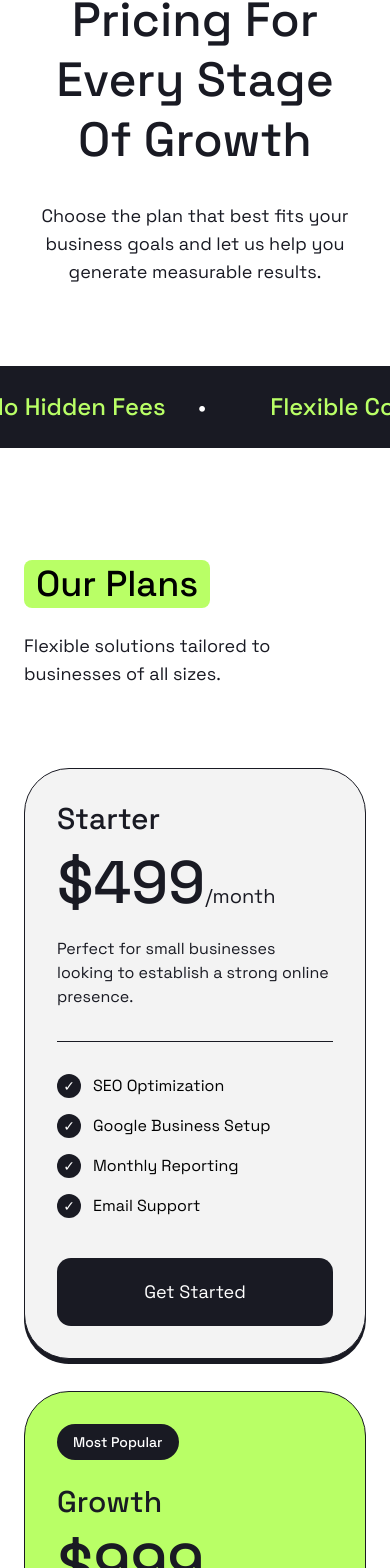
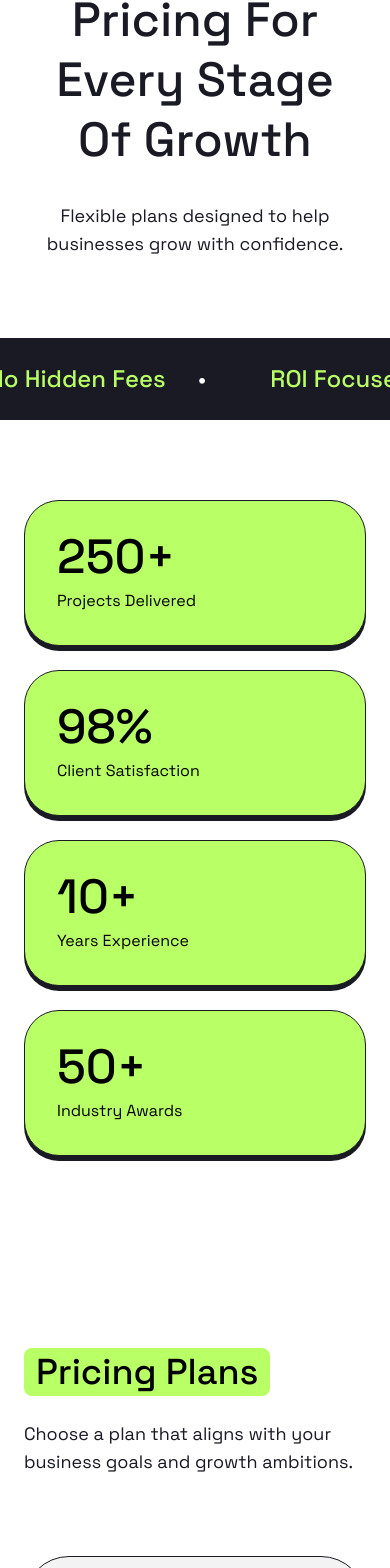
Before and after one commit to Rishi-Rusia/Positivus-NextJS, a Next.js app in the folder positivus/: page /pricing in a window 390 px wide. Shown: the part 431-1999 px from the top of the page. Built offline with nearby package versions, Linux system fonts and the light colour scheme.

Commit message:
pricing page completed

```diff
--- a/positivus/package.json
+++ b/positivus/package.json
@@ -16,7 +16,8 @@
     "react": "19.2.4",
     "react-countup": "^6.5.3",
     "react-dom": "19.2.4",
-    "react-simple-typewriter": "^5.0.1"
+    "react-simple-typewriter": "^5.0.1",
+    "recharts": "^3.8.1"
   },
   "devDependencies": {
     "@tailwindcss/postcss": "^4",
--- a/positivus/src/app/pricing/page.tsx
+++ b/positivus/src/app/pricing/page.tsx
@@ -1,186 +1,154 @@
+import PageHero from "../..//components/Banners/PageHero.tsx";
 import Marquee from "../../components/UI/Marquee";
+
+import MetricCard from "../../components/UI/MetricCard";
+import PricingCard from "../../components/UI/PricingCard";
+
+import RevenueGrowthChart from "../../components/UI/Charts/RevenueGrowthChart";
+import PricingComparisonChart from "../../components/UI/Charts/PricingComparisonChart";
+
+import ProcessFlow from "../../components/UI/ProcessFlow";
+
+import CTASection from "../../components/Banners/CTASection";
+import ContactSection from "../../components/Sections/ContactSection";
+import TestimonialSection from "../../components/Sections/TestimonialSection";
+
 import SectionHeader from "../../components/layout/SectionHeader";
-import TestimonialSection from "../../components/Sections/TestimonialSection";
-import ContactSection from "../../components/Sections/ContactSection";
-import CTASection from "../../components/Banners/CTASection";
 
 export default function PricingPage() {
-  const plans = [
-    {
-      name: "Starter",
-      price: "$499",
-      description:
-        "Perfect for small businesses looking to establish a strong online presence.",
-      features: [
-        "SEO Optimization",
-        "Google Business Setup",
-        "Monthly Reporting",
-        "Email Support",
-      ],
-      featured: false,
-    },
-    {
-      name: "Growth",
-      price: "$999",
-      description:
-        "Designed for growing businesses ready to scale their marketing efforts.",
-      features: [
-        "Everything in Starter",
-        "PPC Campaign Management",
-        "Social Media Marketing",
-        "Bi-Weekly Strategy Calls",
-      ],
-      featured: true,
-    },
-    {
-      name: "Enterprise",
-      price: "$1999",
-      description:
-        "Comprehensive digital marketing solutions for ambitious organizations.",
-      features: [
-        "Everything in Growth",
-        "Dedicated Account Manager",
-        "Advanced Analytics",
-        "Custom Growth Strategy",
-      ],
-      featured: false,
-    },
-  ];
+  return (
+    <main>
+      <PageHero
+        badge="Pricing"
+        title="Transparent Pricing For Every Stage Of Growth"
+        description="Flexible plans designed to help businesses grow with confidence."
+        backgroundText="PRICING"
+      />
 
-  return (
-    <main className="overflow-hidden">
-      {/* HERO */}
-      <section className="relative mx-auto max-w-7xl px-6 py-20 lg:px-8 lg:py-28">
-        <div className="absolute left-1/2 top-1/2 hidden -translate-x-1/2 -translate-y-1/2 select-none text-[220px] font-bold text-[#191A23]/5 lg:block">
-          PRICING
-        </div>
+      <Marquee
+        items={[
+          "No Hidden Fees",
+          "ROI Focused",
+          "Transparent Reporting",
+          "Dedicated Support",
+          "Growth Driven",
+          "Performance Marketing",
+        ]}
+      />
 
-        <div className="relative text-center">
-          <div className="mb-6 inline-block rounded-xl bg-[#B9FF66] px-4 py-2 text-lg font-medium text-[#191A23]">
-            Pricing
-          </div>
+      {/* Metrics */}
+      <section className="mx-auto max-w-7xl px-6 py-20 lg:px-8">
+        <div className="grid gap-6 md:grid-cols-2 lg:grid-cols-4">
+          <MetricCard
+            value={250}
+            suffix="+"
+            label="Projects Delivered"
+          />
 
-          <h1 className="mx-auto max-w-4xl text-5xl font-medium leading-tight text-[#191A23] md:text-6xl lg:text-[72px]">
-            Transparent Pricing For Every Stage Of Growth
-          </h1>
+          <MetricCard
+            value={98}
+            suffix="%"
+            label="Client Satisfaction"
+          />
 
-          <p className="mx-auto mt-8 max-w-2xl text-lg text-[#191A23] md:text-xl">
-            Choose the plan that best fits your business goals and let us help
-            you generate measurable results.
-          </p>
+          <MetricCard
+            value={10}
+            suffix="+"
+            label="Years Experience"
+          />
+
+          <MetricCard
+            value={50}
+            suffix="+"
+            label="Industry Awards"
+          />
         </div>
       </section>
 
-      {/* MARQUEE */}
-      <Marquee
-        items={[
-          "No Hidden Fees",
-          "Flexible Contracts",
-          "Dedicated Support",
-          "Transparent Reporting",
-          "ROI Focused",
-          "Growth Driven",
-        ]}
-      />
-
-      {/* PRICING */}
+      {/* Pricing Cards */}
       <section className="mx-auto max-w-7xl px-6 py-20 lg:px-8">
         <SectionHeader
-          title="Our Plans"
-          description="Flexible solutions tailored to businesses of all sizes."
+          title="Pricing Plans"
+          description="Choose a plan that aligns with your business goals and growth ambitions."
         />
 
         <div className="mt-12 grid gap-8 lg:grid-cols-3">
-          {plans.map((plan) => (
-            <div
-              key={plan.name}
-              className={`rounded-[45px] border border-[#191A23] p-8 shadow-[0_5px_0_0_#191A23] transition-all duration-300 hover:-translate-y-1 ${
-                plan.featured
-                  ? "bg-[#B9FF66]"
-                  : "bg-[#F3F3F3]"
-              }`}
-            >
-              {plan.featured && (
-                <div className="mb-6 inline-block rounded-full bg-[#191A23] px-4 py-2 text-sm font-medium text-white">
-                  Most Popular
-                </div>
-              )}
+          <PricingCard
+            name="Starter"
+            price="$499"
+            description="Perfect for businesses establishing their digital presence."
+            features={[
+              "SEO Optimization",
+              "Monthly Reporting",
+              "Email Support",
+              "Google Business Setup",
+            ]}
+          />
 
-              <h3 className="text-3xl font-medium text-[#191A23]">
-                {plan.name}
-              </h3>
+          <PricingCard
+            name="Growth"
+            price="$999"
+            description="Ideal for businesses ready to scale and generate consistent leads."
+            featured
+            features={[
+              "Everything in Starter",
+              "PPC Campaign Management",
+              "Social Media Marketing",
+              "Bi-Weekly Strategy Calls",
+            ]}
+          />
 
-              <div className="mt-4 text-6xl font-medium text-[#191A23]">
-                {plan.price}
-                <span className="text-xl font-normal">
-                  /month
-                </span>
-              </div>
-
-              <p className="mt-6 text-[#191A23]">
-                {plan.description}
-              </p>
-
-              <div className="my-8 h-px bg-[#191A23]" />
-
-              <ul className="space-y-4">
-                {plan.features.map((feature) => (
-                  <li
-                    key={feature}
-                    className="flex items-center gap-3"
-                  >
-                    <span className="flex h-6 w-6 items-center justify-center rounded-full bg-[#191A23] text-sm text-white">
-                      ✓
-                    </span>
-
-                    <span>{feature}</span>
-                  </li>
-                ))}
-              </ul>
-
-              <button className="mt-10 w-full cursor-pointer rounded-[14px] bg-[#191A23] px-8 py-5 text-lg text-white transition-all duration-300 hover:-translate-y-1">
-                Get Started
-              </button>
-            </div>
-          ))}
+          <PricingCard
+            name="Enterprise"
+            price="$1999"
+            description="Advanced marketing solutions tailored to ambitious organizations."
+            features={[
+              "Everything in Growth",
+              "Dedicated Account Manager",
+              "Advanced Analytics",
+              "Custom Growth Strategy",
+            ]}
+          />
         </div>
       </section>
 
-      {/* FEATURES */}
+      {/* Charts */}
       <section className="mx-auto max-w-7xl px-6 py-20 lg:px-8">
         <SectionHeader
-          title="What's Included"
-          description="Every plan comes with our commitment to growth, transparency, and measurable results."
+          title="See The Difference"
+          description="Data-driven marketing isn't an expense—it's an investment in long-term growth."
         />
 
-        <div className="mt-12 grid gap-6 md:grid-cols-2 lg:grid-cols-4">
-          {[
-            "Monthly Reporting",
-            "Performance Tracking",
-            "Dedicated Support",
-            "Growth Strategy",
-          ].map((feature) => (
-            <div
-              key={feature}
-              className="rounded-[35px] border border-[#191A23] bg-[#F3F3F3] p-8 shadow-[0_5px_0_0_#191A23]"
-            >
-              <h3 className="text-xl font-medium text-[#191A23]">
-                {feature}
-              </h3>
-            </div>
-          ))}
+        <div className="mt-12 grid gap-8 lg:grid-cols-2">
+          <RevenueGrowthChart />
+          <PricingComparisonChart />
         </div>
       </section>
 
-      {/* <TestimonialSection /> */}
+      {/* Process */}
+      <section className="mx-auto max-w-7xl px-6 py-20 lg:px-8">
+        <SectionHeader
+          title="How We Work"
+          description="Our proven process is designed to maximize results while keeping you informed every step of the way."
+        />
 
+        <div className="mt-12">
+          <ProcessFlow />
+        </div>
+      </section>
+
+      {/* Testimonials */}
+      <TestimonialSection />
+
+      {/* CTA */}
       <CTASection
-        title="Not Sure Which Plan Is Right For You?"
-        description="Let's talk about your goals and find the perfect solution for your business."
-        buttonText="Schedule a Free Consultation"
+        title="Ready to Accelerate Your Growth?"
+        description="Let's build a strategy tailored to your goals and start generating measurable results."
+        buttonText="Book a Consultation"
         image="https://positivustheme.vercel.app/_image?href=%2F_astro%2Fproposal-pic.DC7YnBHg.png&w=494&h=395&f=webp"
       />
 
+      {/* Contact */}
       <ContactSection />
     </main>
   );
--- /dev/null
+++ b/positivus/src/components/Banners/PageHero.tsx.tsx
@@ -0,0 +1,53 @@
+"use client";
+
+import { motion } from "framer-motion";
+
+type PageHeroProps = {
+  badge: string;
+  title: string;
+  description: string;
+  backgroundText: string;
+};
+
+export default function PageHero({
+  badge,
+  title,
+  description,
+  backgroundText,
+}: PageHeroProps) {
+  return (
+    <section className="relative mx-auto max-w-7xl overflow-hidden px-6 py-20 lg:px-8 lg:py-28">
+      <div className="absolute left-1/2 top-1/2 hidden -translate-x-1/2 -translate-y-1/2 select-none text-[220px] font-bold text-[#191A23]/5 lg:block">
+        {backgroundText}
+      </div>
+
+      <motion.div
+        initial={{
+          opacity: 0,
+          y: 30,
+        }}
+        animate={{
+          opacity: 1,
+          y: 0,
+        }}
+        transition={{
+          duration: 0.6,
+          ease: "easeOut",
+        }}
+        className="relative text-center"
+      >
+        <div className="mb-6 inline-block rounded-xl bg-[#B9FF66] px-4 py-2 text-lg font-medium text-[#191A23]">
+          {badge}
+        </div>
+
+        <h1 className="mx-auto max-w-4xl text-5xl font-medium leading-tight text-[#191A23] md:text-6xl lg:text-[72px]">
+          {title}
+        </h1>
+
+        <p className="mx-auto mt-8 max-w-2xl text-lg text-[#191A23] md:text-xl">
+          {description}
+        </p>
+      </motion.div>
+    </section>
+  );
+}
--- /dev/null
+++ b/positivus/src/components/UI/Charts/PricingComparisonChart.tsx
@@ -0,0 +1,51 @@
+"use client";
+
+import {
+  ResponsiveContainer,
+  BarChart,
+  Bar,
+  XAxis,
+  YAxis,
+  Tooltip,
+} from "recharts";
+
+const data = [
+  {
+    option: "In-House Team",
+    cost: 180000,
+  },
+  {
+    option: "Positivus",
+    cost: 36000,
+  },
+];
+
+export default function PricingComparisonChart() {
+  return (
+    <div className="rounded-[45px] border border-[#191A23] bg-[#F3F3F3] p-8 shadow-[0_5px_0_0_#191A23]">
+      <h3 className="mb-2 text-3xl font-medium text-[#191A23]">
+        Annual Cost Comparison
+      </h3>
+
+      <p className="mb-8 text-[#191A23]">
+        See how partnering with us compares to building a full in-house marketing team.
+      </p>
+
+      <div className="h-[350px]">
+        <ResponsiveContainer width="100%" height="100%">
+          <BarChart data={data}>
+            <XAxis dataKey="option" />
+            <YAxis />
+            <Tooltip />
+
+            <Bar
+              dataKey="cost"
+              radius={[10, 10, 0, 0]}
+              fill="#B9FF66"
+            />
+          </BarChart>
+        </ResponsiveContainer>
+      </div>
+    </div>
+  );
+}
--- /dev/null
+++ b/positivus/src/components/UI/Charts/RevenueGrowthChart.tsx
@@ -0,0 +1,51 @@
+"use client";
+
+import {
+  ResponsiveContainer,
+  LineChart,
+  Line,
+  XAxis,
+  YAxis,
+  Tooltip,
+} from "recharts";
+
+const data = [
+  { month: "Jan", growth: 5 },
+  { month: "Feb", growth: 12 },
+  { month: "Mar", growth: 22 },
+  { month: "Apr", growth: 35 },
+  { month: "May", growth: 52 },
+  { month: "Jun", growth: 75 },
+];
+
+export default function RevenueGrowthChart() {
+  return (
+    <div className="rounded-[45px] border border-[#191A23] bg-[#F3F3F3] p-8 shadow-[0_5px_0_0_#191A23]">
+      <h3 className="mb-2 text-3xl font-medium text-[#191A23]">
+        Typical Client Growth
+      </h3>
+
+      <p className="mb-8 text-[#191A23]">
+        Illustrative example of growth achieved through consistent digital marketing.
+      </p>
+
+      <div className="h-[350px]">
+        <ResponsiveContainer width="100%" height="100%">
+          <LineChart data={data}>
+            <XAxis dataKey="month" />
+            <YAxis />
+            <Tooltip />
+
+            <Line
+              type="monotone"
+              dataKey="growth"
+              stroke="#B9FF66"
+              strokeWidth={4}
+              dot={{ r: 6 }}
+            />
+          </LineChart>
+        </ResponsiveContainer>
+      </div>
+    </div>
+  );
+}
```
Also changed, not shown: positivus/src/components/Banners/PricingHero.tsx (deleted, +0 -59 lines), positivus/src/components/UI/Charts/LeadsChart.tsx (added, +70 -0 lines), positivus/src/components/UI/Charts/TrafficSourcePieChart.tsx (added, +75 -0 lines), 1 other file (tests, documents, lock files or other folders).
